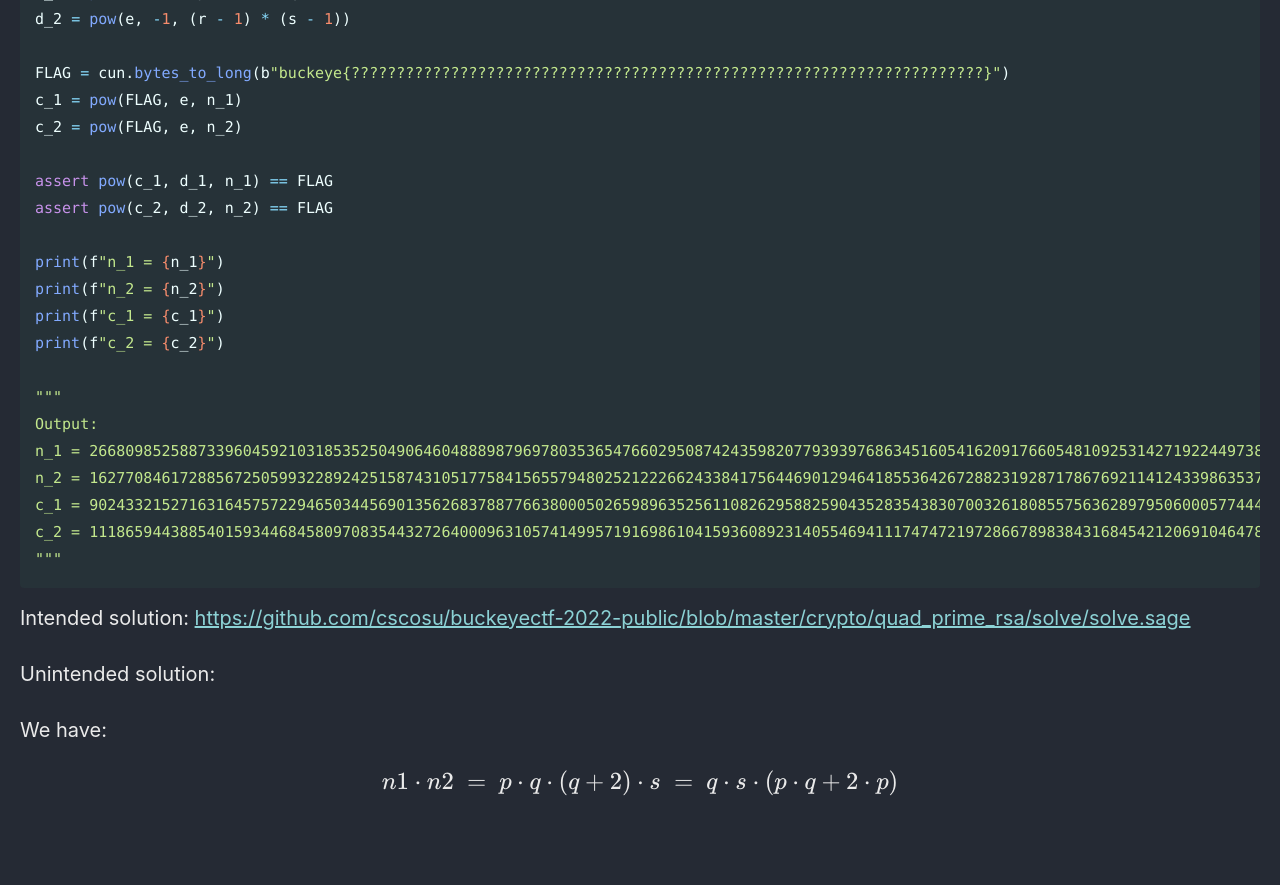
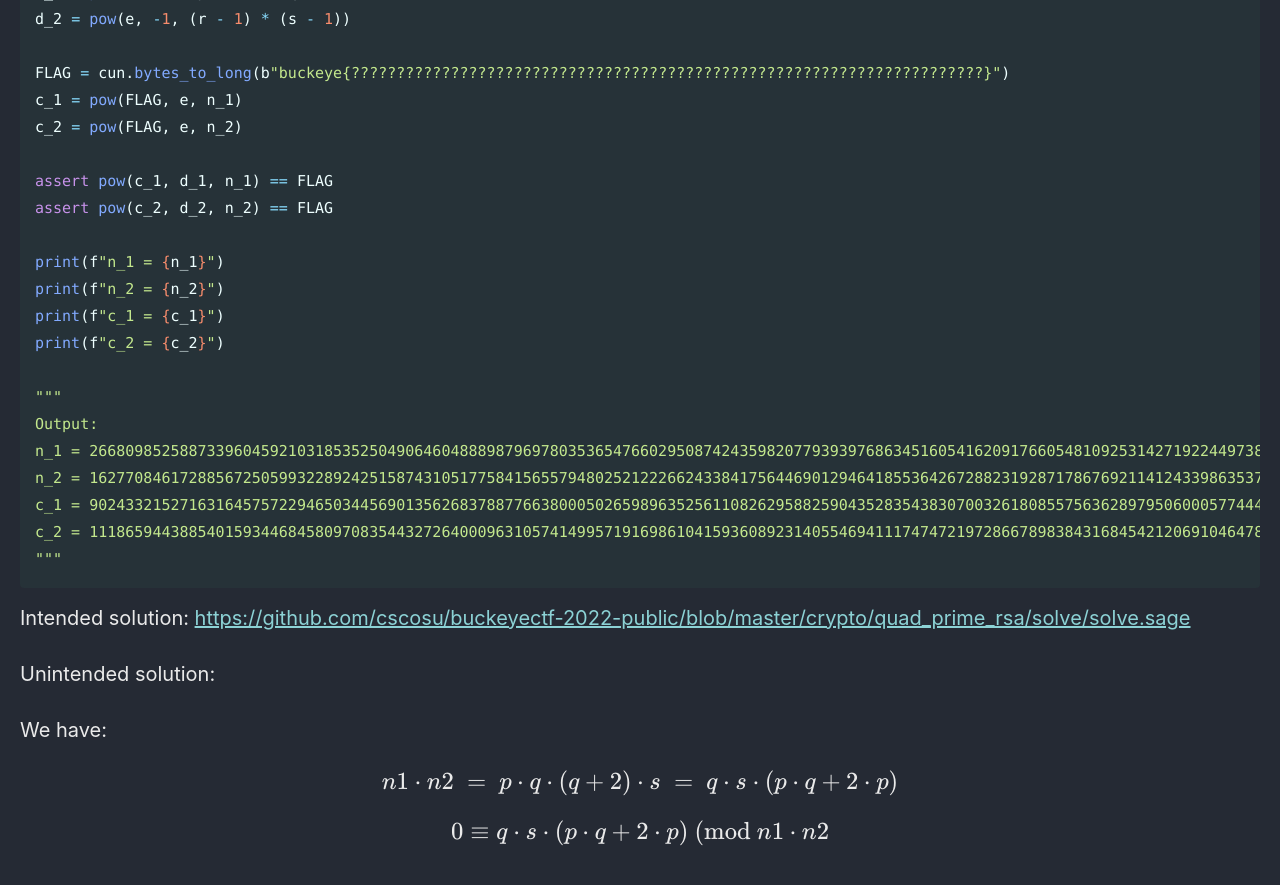
Before and after one commit to Connor-McCartney/Connor-McCartney.github.io, a Jekyll site: the page built from _pages/cryptography/small-roots/quad-prime-rsa-buckeyectf-2022.md, in a window 1280 px wide and 900 px high, scrolled down 784 px. Shown: the top 885 px of the window. Built offline with Jekyll 4.4.1, drawn with Linux system fonts in a browser that asks for light colours; cached includes are drawn as plain includes; before the commit the page ends 1634 px from its top, so only the background shows below that.

Commit message:
Update quad-prime-rsa-buckeyectf-2022.md

```diff
--- a/_pages/cryptography/small-roots/quad-prime-rsa-buckeyectf-2022.md
+++ b/_pages/cryptography/small-roots/quad-prime-rsa-buckeyectf-2022.md
@@ -63,3 +63,7 @@ We have:
 $$
 n1 \cdot n2 \ = \ p \cdot q \cdot (q+2) \cdot s \ = \ q \cdot s \cdot (p \cdot q + 2 \cdot p)
 $$
+
+$$
+0 \equiv q \cdot s \cdot (p \cdot q + 2 \cdot p) \ (\text{mod } n1 \cdot n2
+$$
```
